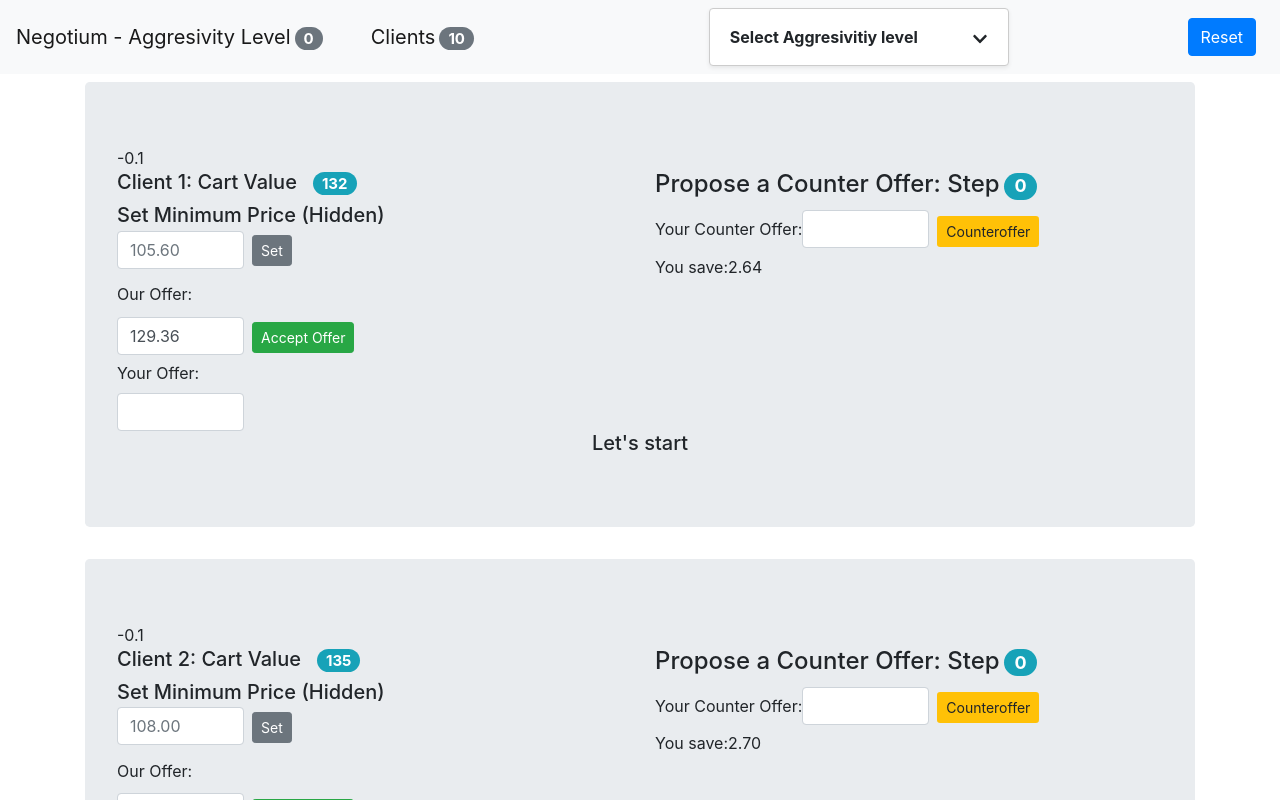
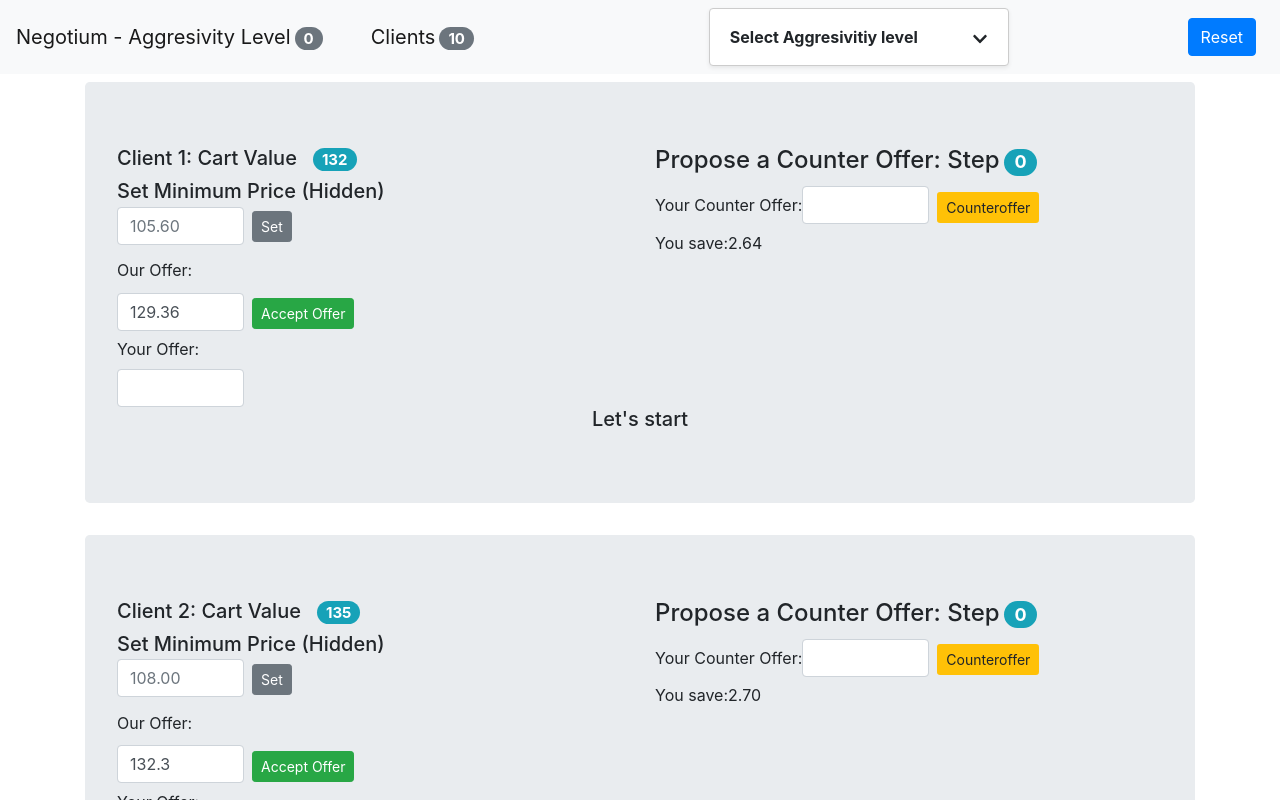
Before and after one commit to andreiban/negotiationapp, a React (Create React App) app: page / in a window 1280 px wide. Shown: the top 800 px of the page. Built offline with nearby package versions, Linux system fonts and the light colour scheme.

Commit message:
removed aggresivitiy value from client

```diff
--- a/src/components/counter.jsx
+++ b/src/components/counter.jsx
@@ -140,7 +140,6 @@
       <React.Fragment>
         <HeaderSection />
         <div className="jumbotron">
-          {this.props.aggressionlvl}
           <div className="row">
             <div className="col-sm">
               <h5>
```
